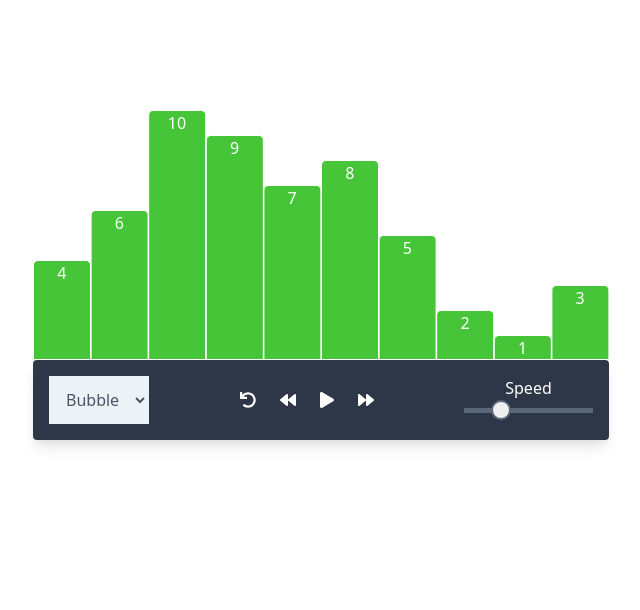
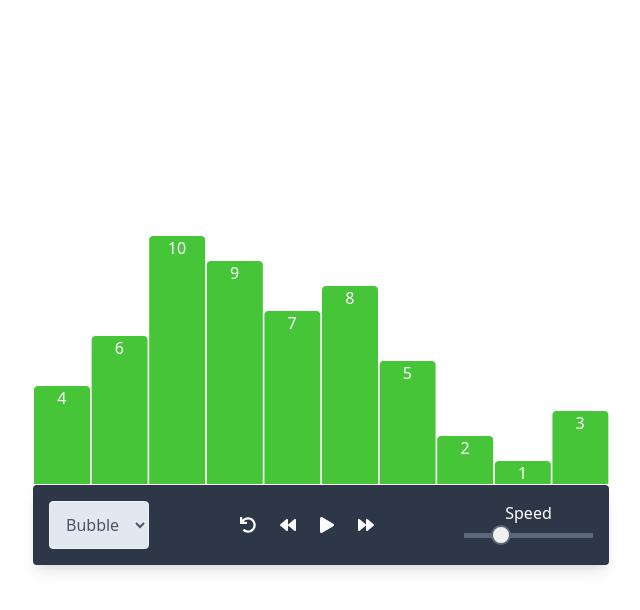
Before and after one commit to bengquist/alg-visualizer, a React (Create React App) app: page / in a window 1280 px wide. Shown: the top 610 px of the page, without its empty margins (319-959 px from the left). Built offline with nearby package versions, Linux system fonts and the light colour scheme.

Commit message:
refactor and add skip functionality

```diff
--- a/src/App.tsx
+++ b/src/App.tsx
@@ -57,6 +57,7 @@ function App() {
         <OptionsBar
           isSorting={isSorting}
           onPlay={onPlayHandler}
+          onSkip={nextSwap}
           onSpeed={onSpeedHandler}
           onReset={onResetHandler}
         />
--- a/src/Graph/Graph.tsx
+++ b/src/Graph/Graph.tsx
@@ -41,7 +41,7 @@ function Graph({ bars }: Props, barRefs: RefObject<HTMLDivElement[]>) {
   };
 
   return (
-    <div className="relative" ref={graphRef}>
+    <div style={{ height: 250 }} className="relative" ref={graphRef}>
       {renderBars()}
     </div>
   );
--- a/src/Options/OptionsBar.tsx
+++ b/src/Options/OptionsBar.tsx
@@ -5,41 +5,30 @@ import {
   faPlay,
   faUndo,
 } from "@fortawesome/free-solid-svg-icons";
-import { FontAwesomeIcon } from "@fortawesome/react-fontawesome";
 import React, { ChangeEvent } from "react";
+import IconButton from "../ui/IconButton";
 import { Slider } from "./styles";
 
 type Props = {
   onPlay: () => void;
+  onSkip: () => void;
   onReset: () => void;
   onSpeed: (e: ChangeEvent<HTMLInputElement>) => void;
   isSorting?: boolean;
 };
 
-function OptionsBar({ onPlay, onReset, onSpeed, isSorting }: Props) {
+function OptionsBar({ onPlay, onSkip, onReset, onSpeed, isSorting }: Props) {
   return (
     <div className="rounded overflow-hidden shadow-lg bg-gray-800 flex flex-row justify-between p-4 text-white">
-      <select className="bg-gray-200 border border-gray-200 text-gray-700 px-3 focus:outline-none focus:bg-white focus:border-gray-500">
+      <select className="rounded bg-gray-300 border border-gray-200 text-gray-700 px-3 focus:outline-none focus:bg-white focus:border-gray-500">
         <option>Bubble</option>
       </select>
 
       <div className="flex">
-        <button className="p-3" onClick={onReset}>
-          <FontAwesomeIcon icon={faUndo} />
-        </button>
-        <button className="p-3">
-          <FontAwesomeIcon icon={faBackward} />
-        </button>
-        <button className="p-3" onClick={onPlay}>
-          {isSorting ? (
-            <FontAwesomeIcon icon={faPause} />
-          ) : (
-            <FontAwesomeIcon icon={faPlay} />
-          )}
-        </button>
-        <button className="p-3">
-          <FontAwesomeIcon icon={faForward} />
-        </button>
+        <IconButton onClick={onReset} icon={faUndo} />
+        <IconButton icon={faBackward} />
+        <IconButton onClick={onPlay} icon={isSorting ? faPause : faPlay} />
+        <IconButton onClick={onSkip} icon={faForward} />
       </div>
 
       <div className="flex flex-col items-center">
--- /dev/null
+++ b/src/ui/IconButton.tsx
@@ -0,0 +1,17 @@
+import {
+  FontAwesomeIcon,
+  FontAwesomeIconProps,
+} from "@fortawesome/react-fontawesome";
+import React, { ComponentPropsWithoutRef } from "react";
+
+type Props = FontAwesomeIconProps & ComponentPropsWithoutRef<"button">;
+
+function IconButton({ icon, ...props }: Props) {
+  return (
+    <button className="p-3" {...props}>
+      <FontAwesomeIcon icon={icon} />
+    </button>
+  );
+}
+
+export default IconButton;
```
